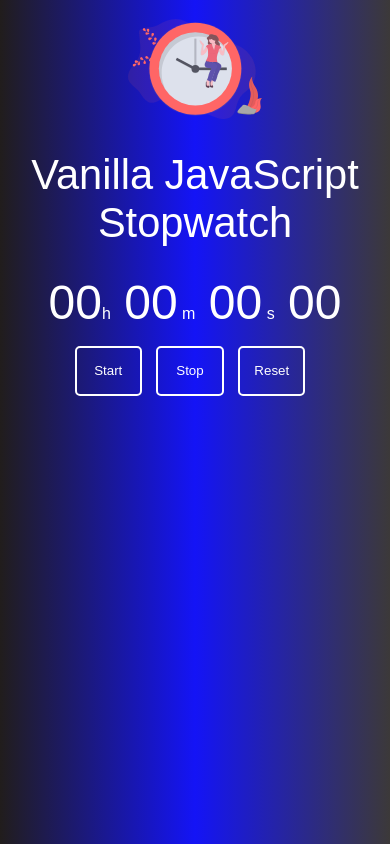
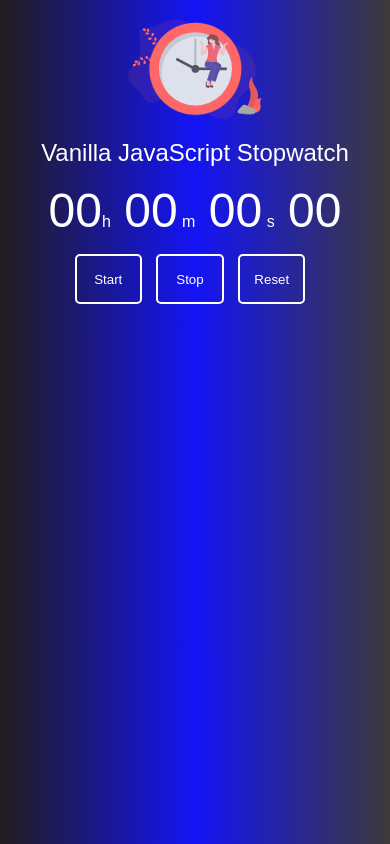
Before and after one commit to Devishanmugam18/Vanilla-Javascript-Stopwatch, a plain HTML site: page index.html in a window 390 px wide. Drawn offline with Linux system fonts and the light colour scheme.

Commit message:
Update style.css

```diff
--- a/style.css
+++ b/style.css
@@ -23,7 +23,11 @@ h3 {
     font-weight: 100;
     font-size: 2.6rem;
 }
-
+@media(max-width:768px){
+    h1{
+        font-size:24px;
+    }
+}
 #hrs,
 #mins,
 #secs,
```
